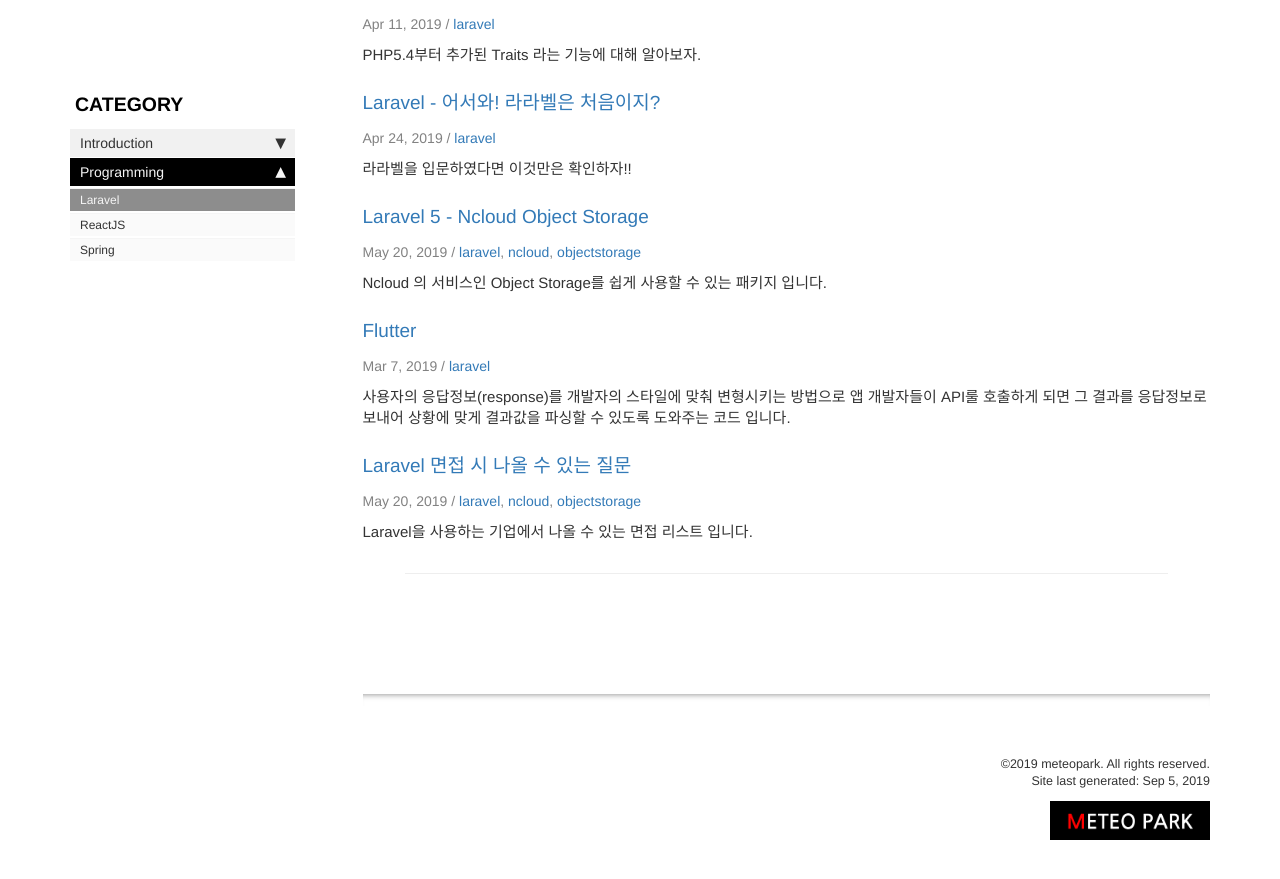
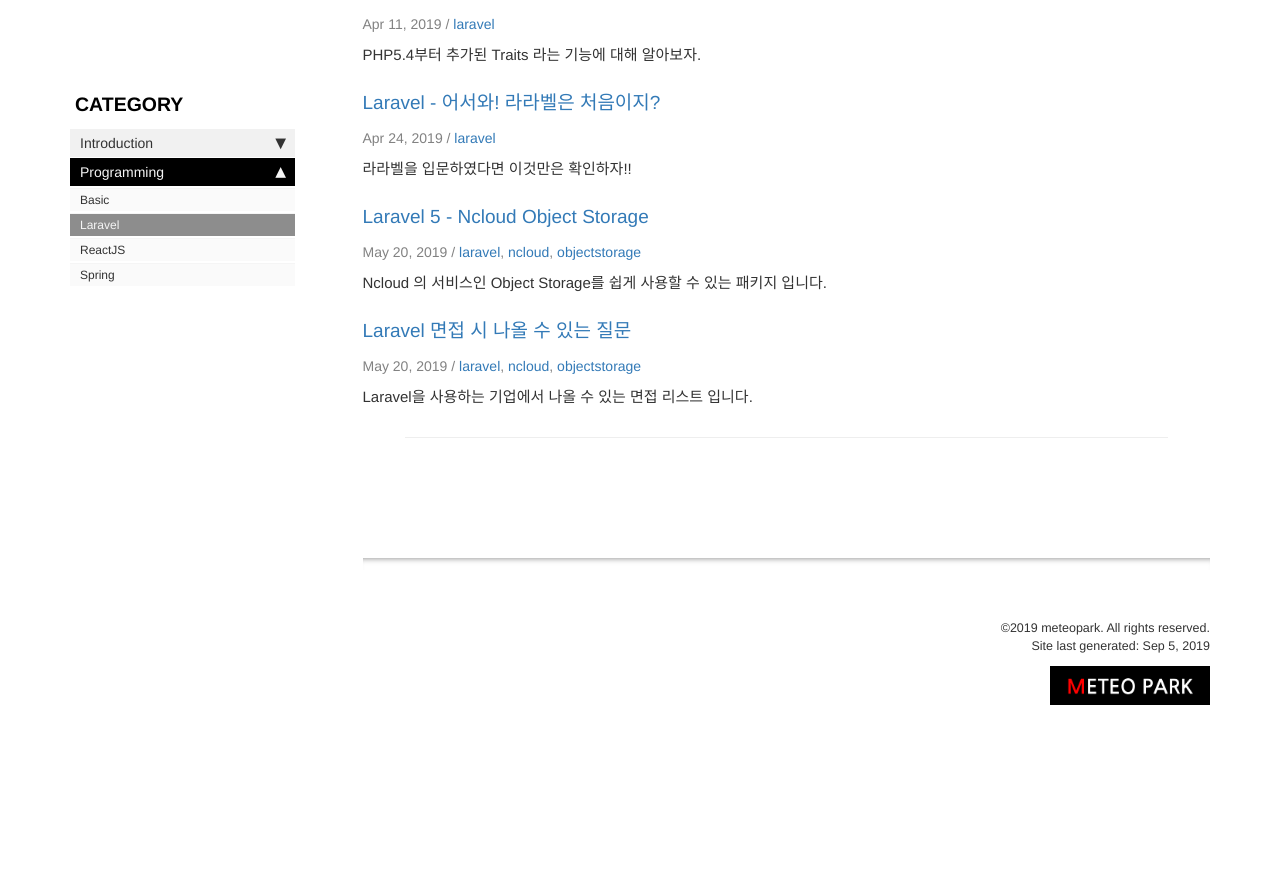
Before and after one commit to meteorpark/meteopark.github.io, a Jekyll site: the page built from pages/meteopark_programming_laravel/programming-laravel.html, in a window 1280 px wide and 900 px high, scrolled down 637 px. Shown: the top 879 px of the window. Built offline with Jekyll 4.4.1, drawn with Linux system fonts in a browser that asks for light colours; nearby versions of some CDN libraries; comment, search, counter and statistics services are not loaded; after the commit the page ends 1402 px from its top, so only the background shows below that.

Commit message:
top update

```diff
--- a/_data/sidebars/category_sidebar.yml
+++ b/_data/sidebars/category_sidebar.yml
@@ -62,6 +62,10 @@ entries:
     output: web, pdf
     folderitems:
 
+    - title: Basic
+      url: /programming-basic.html
+      output: web, pdf
+
     - title: Laravel
       url: /programming-laravel.html
       output: web, pdf
--- a/pages/meteopark_programming_flutter/2019-07-19-start.md
+++ /dev/null
@@ -1,16 +0,0 @@
----
-title:  Flutter
-permalink: 2019-03-07-response-macros.html
-tags: [laravel]
-keywords: laravel, response macros
-date: 2019-03-07 00:00:00
-summary: 사용자의 응답정보(response)를 개발자의 스타일에 맞춰 변형시키는 방법으로 앱 개발자들이 API룰 호출하게 되면 그 결과를 응답정보로 보내어 상황에 맞게 결과값을 파싱할 수 있도록 도와주는 코드 입니다.
-folder: meteopark_programming_laravel
-sidebar: category_sidebar
-search: exclude
----
-## ServiceProvider 생성
-
-
-
-{% include links_detail.html %}
```
Also changed, not shown: pages/meteopark_programming_basic/2019-09-05-oop.md (added, +51 -0 lines), pages/meteopark_programming_basic/programming-basic.html (added, +36 -0 lines), pages/meteopark_programming_spring/2019-04-24-Spring-IoC-DI.md (deleted, +0 -20 lines).
